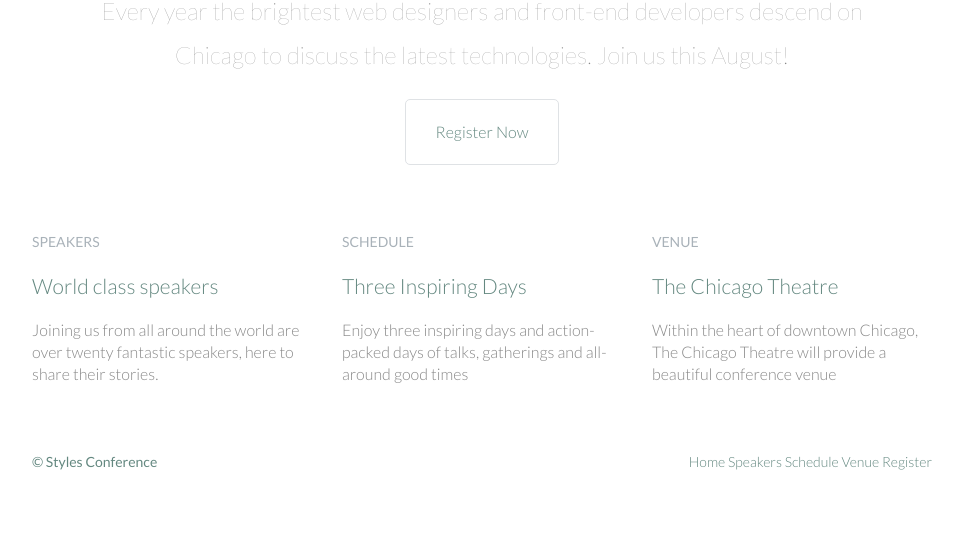
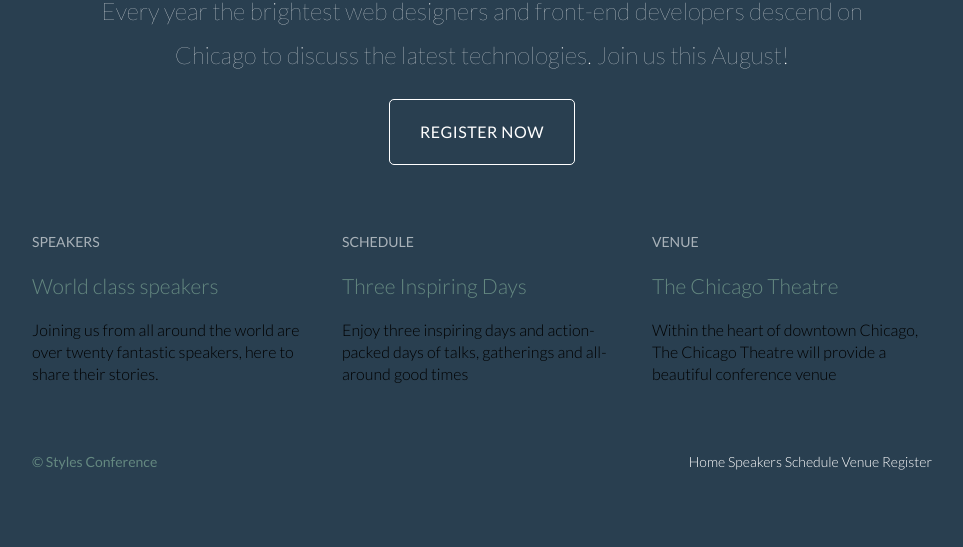
Before and after one commit to ryuzaki644/stylesConference, a plain HTML site: page index.html in a window 1280 px wide. Shown: the part 253-800 px from the top of the page, without its empty margins (158-1121 px from the left). Drawn offline with Linux system fonts and the light colour scheme.

Commit message:
Update button, background properties   -Add hover effect for Button   -Add background for class value row   -Modify header properties

```diff
--- a/assets/stylesheets/main.css
+++ b/assets/stylesheets/main.css
@@ -100,17 +100,27 @@ h1, h3, h4, h5, p {
   Buttons
   ========================================
 */
-
 .btn {
   border-radius: 5px;
+  color: #fff;
+  cursor: pointer;
   display: inline-block;
+  font-weight: 400;
+  letter-spacing: .5px;
   margin: 0;
+  text-transform: uppercase;
 }
 
+
 .btn-alt {
-  border: 1px solid #dfe2e5;
+  border: 1px solid #fff;
   padding: 10px 30px;
 }
+.btn-alt:hover {
+  background: #fff;
+  color: #648880;
+}
+
 
 /*
   ========================================
@@ -118,9 +128,6 @@ h1, h3, h4, h5, p {
   ========================================
 */
 
-.hero {
-  padding: 22px 80px 66px 80px;
-}
 /*
   ========================================
   Primary header
@@ -185,6 +192,7 @@ h1, h3, h4, h5, p {
   ========================================
 */
 body {
+  background: #293f50;a
   color: #888;
   font: 300 16px/22px "Lato", "Open Sans", "Helvetica Neue", Helvetica, Arial, sans-serif;
 }
@@ -284,6 +292,12 @@ font-weight: 400;
   text-align: right;
 }
 
+.hero{
+  color: #fff;
+  line-height: 44px;
+  padding: 22px 80px 66px 80px;
+  text-align: center;
+}
 
 .hero h2 {
   font-size: 36px;
@@ -293,8 +307,23 @@ font-weight: 400;
   font-weight: 100;
 }
 
-.hero{
-  line-height: 44px;
-  padding: 22px 80px 66px 80px;
-  text-align: center;
+.primary-header a,
+.primary-footer a {
+  color: #fff;
 }
+.primary-header a:hover,
+.primary-footer a:hover {
+  color: #648880;
+}
+
+/*
+  ========================================
+  Rows
+  ========================================
+*/
+
+.row {
+  background: #fff;
+  min-width: 960px;
+  padding: 66px 0 44px 0;
+}
```
